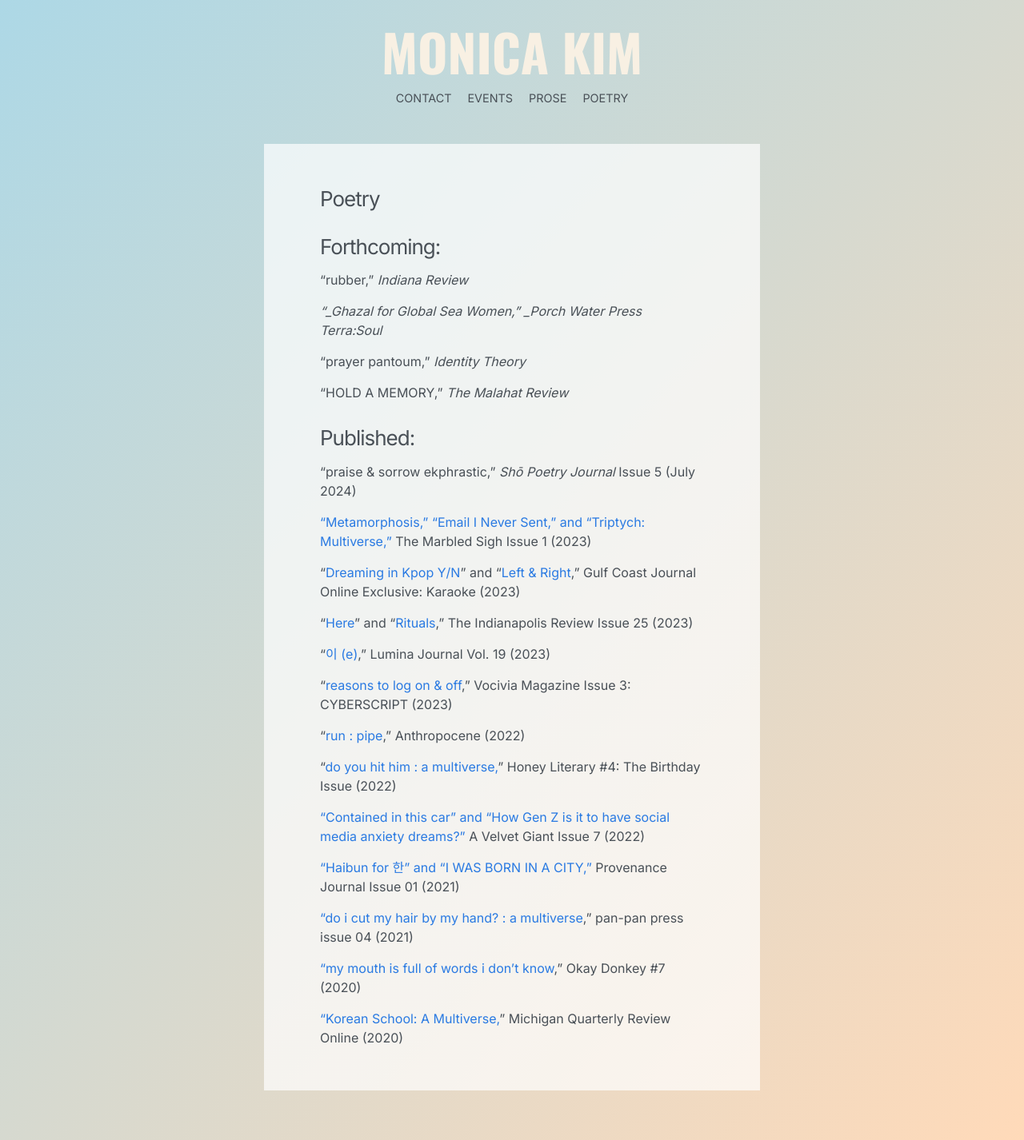
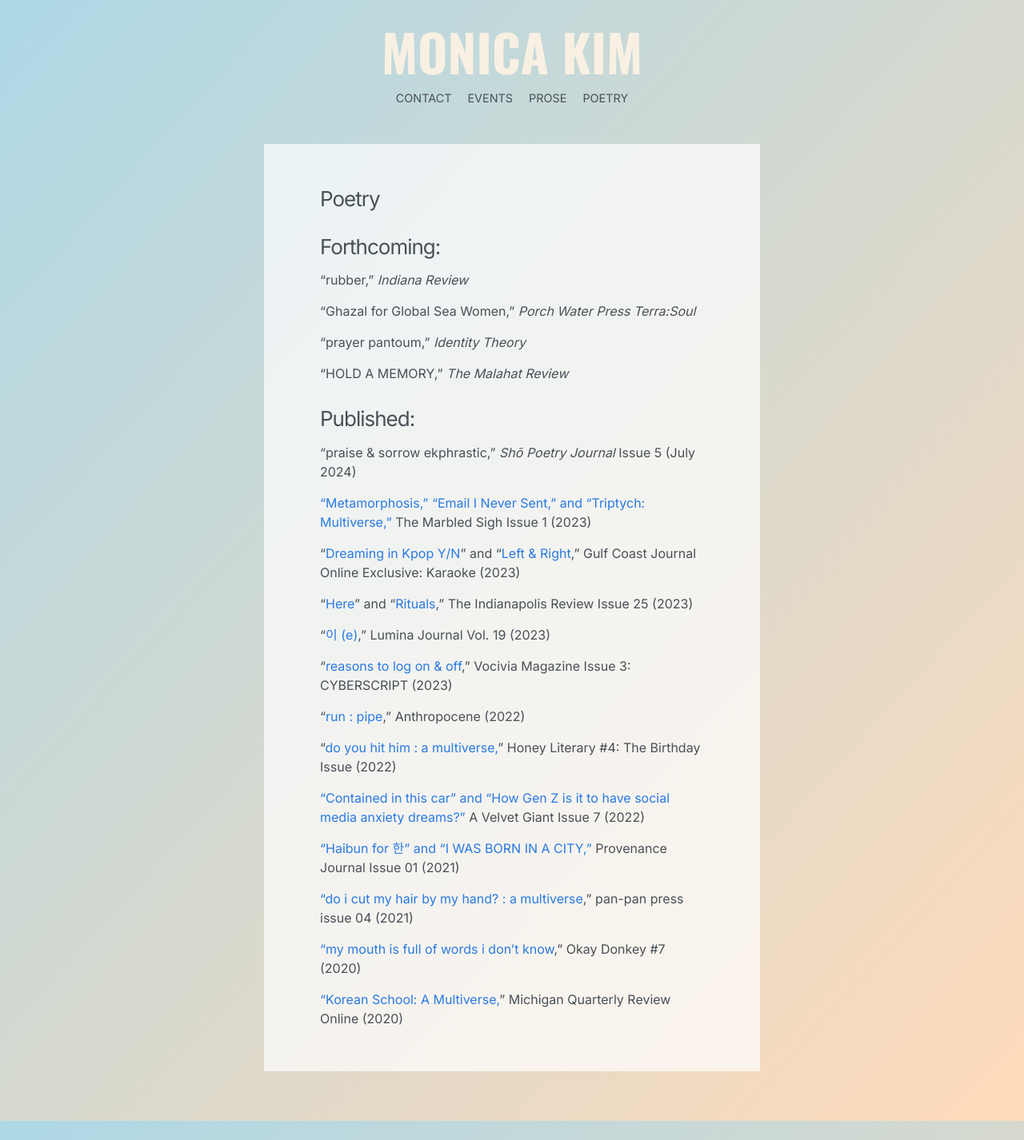
Before and after one commit to monicayk97/monicayk97.github.io, a Jekyll site: the page built from poetry.md, in a window 1280 px wide. Shown: the whole page at 80% size. Built offline with Jekyll 4.4.1, drawn with Linux system fonts in a browser that asks for light colours.

```diff
--- a/poetry.md
+++ b/poetry.md
@@ -7,7 +7,7 @@ layout: page
 
 "rubber," _Indiana Review_
 
-_"_Ghazal for Global Sea Women," _Porch Water Press Terra:Soul_
+"Ghazal for Global Sea Women," _Porch Water Press Terra:Soul_
 
 "prayer pantoum," _Identity Theory_
 
```
